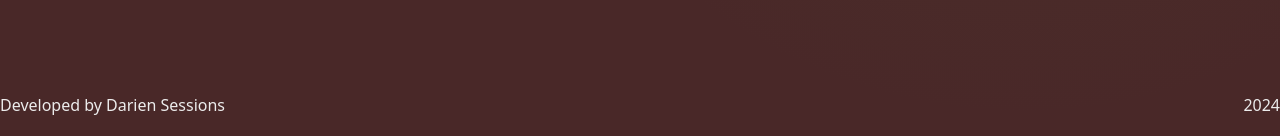
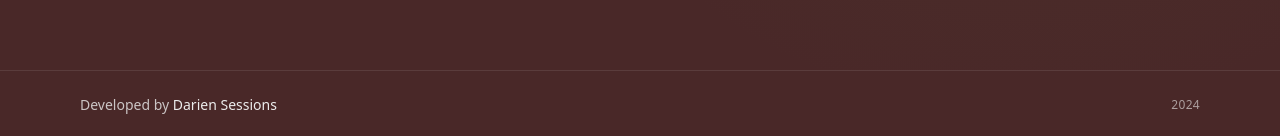
Before and after one commit to Dzari/se_project_react, a React (Vite) app: page / in a window 1280 px wide. Shown: the part 661-797 px from the top of the page. Built offline with nearby package versions, Linux system fonts and the light colour scheme; no server answers.

Commit message:
update footer style

```diff
--- a/src/components/Footer/Footer.jsx
+++ b/src/components/Footer/Footer.jsx
@@ -1,10 +1,15 @@
-import './footer.css';
+export default function Footer() {
+  const year = new Date().getFullYear();
 
-export default function Footer() {
   return (
-    <footer className="footer">
-      <p className="footer__author">Developed by Darien Sessions</p>
-      <p className="footer__year">2024</p>
+    <footer className="border-t border-[#ECECEC]/10 bg-[#492828]">
+      <div className="mx-auto flex max-w-6xl flex-col gap-1 px-4 py-6 sm:flex-row sm:items-center sm:justify-between">
+        <p className="text-sm font-medium text-[#ECECEC]/80">
+          Developed by <span className="text-[#ECECEC]">Darien Sessions</span>
+        </p>
+
+        <p className="text-xs tracking-wide text-[#ECECEC]/60">{year}</p>
+      </div>
     </footer>
   );
 }
```
